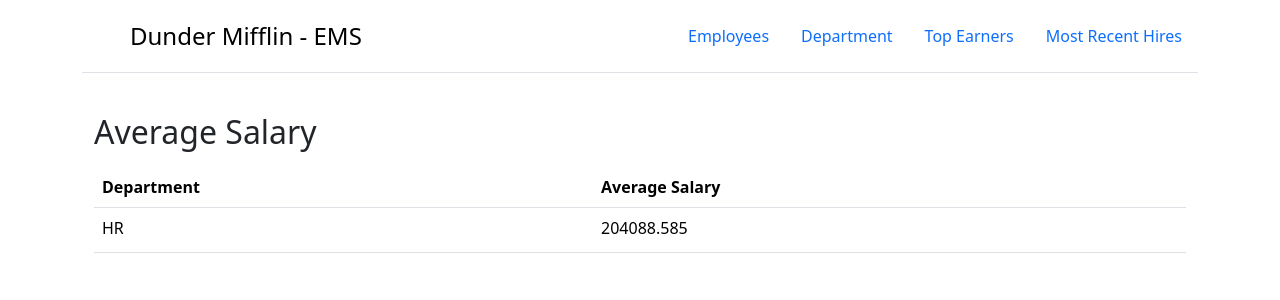
After one commit to jerin17/FlaskEmployee, a Flask app: page /average_salaries/HR in a window 1280 px wide. The commit adds this page. Shown: the top 300 px of the page. Run offline with Flask 3, Linux system fonts and the light colour scheme; some libraries are stand-ins or nearby versions.

Commit message:
error handling and avg salary changes

```diff
--- a/app.py
+++ b/app.py
@@ -9,6 +9,7 @@ basedir = os.path.abspath(os.path.dirname(__file__))
 app.config['SQLALCHEMY_DATABASE_URI'] = 'sqlite:///' + os.path.join(basedir, 'database.db')
 app.config['SQLALCHEMY_TRACK_MODIFICATIONS'] = False
 db = SQLAlchemy(app)
+TOP_EMPS = 10
 
 class Employee(db.Model):
     id = db.Column(db.Integer, primary_key=True)
@@ -33,90 +34,185 @@ def get_employee_details(id):
     employee_data['hire_date'] = employee.hire_date
     return employee_data
 
+def calculate_avg():
+    return 0
+
 @app.route('/', methods=['GET'])
 def employee():
-    employee_data = Employee.query.all()
+    employee_data = {}
+    try:
+        employee_data = Employee.query.all()
+    except Exception as e:
+        print(F"Exception while fetching employees : {str(e)}")
     return render_template('employee.html', employee_data=employee_data, heading="Employee")
 
 # viewing Employee Details
 @app.route('/employees/<int:id>',  methods=['GET'])
 def get_employee(id):
-    employee_data = get_employee_details(id)
-    return render_template('viewEmployee.html', employee_data=employee_data)
+    try:
+        employee_data = get_employee_details(id)
+        return render_template('viewEmployee.html', employee_data=employee_data)
+    except Exception as e:
+        return render_template("404.html")
+
 
 # Adding Employee GET AND POST METHOD
 @app.route('/addEmployee', methods=['GET'])
 def create_employee():
-    return render_template('addEmployee.html')
+    return render_template('addEmployee.html', employee_data = {}, errors={})
+
 
 @app.route('/addEmployee', methods=['POST'])
 def insert_employee():
     if request.method == 'POST':
-        name = request.form['name']
-        department = request.form['department']
-        salary = request.form['salary']
-        hire_date = request.form['hire_date']
+        errors = []
+        if 'name' in request.form and request.form['name']:
+            name = request.form['name']
+        else:
+            errors.append("Name cannot be blank")
 
-        data = Employee(name, department, salary, hire_date)
-        db.session.add(data)
-        db.session.commit()
-        return redirect(url_for('employee'))
+        if 'department' in request.form and request.form['department']:
+            department = request.form['department']
+        else:
+            errors.append("Department cannot be blank")
+
+        if 'salary' in request.form and request.form['salary']:
+            salary = request.form['salary']
+        else:
+            errors.append("Salary cannot be blank")
+
+        if 'hire_date' in request.form and request.form['hire_date']:
+            hire_date = request.form['hire_date']
+        else:
+            errors.append("Hire date cannot be blank")
+
+        if errors == []:
+            data = Employee(name, department, salary, hire_date)
+            db.session.add(data)
+            db.session.commit()
+            return redirect(url_for('employee'))
+
+        else:
+            return render_template('addEmployee.html', employee_data = request.form, errors= errors)
 
 # Updating Employee GET AND POST METHOD
 @app.route('/updateEmployee/<int:id>', methods=['GET'])
 def update_employee(id):
-    employee_data = get_employee_details(id)
-    return render_template('updateEmployee.html', employee_data=employee_data)
+    try:
+        employee_data = get_employee_details(id)
+        return render_template('updateEmployee.html', employee_data=employee_data, errors={})
+    except Exception as e:
+        return render_template("404.html")
 
 @app.route('/updateEmployee', methods=['POST'])
 def insert_update_employee():
-    id = request.form['id']
+    print(f"\n\n\n{request.method = }")
+    errors = []
+    if 'id' in request.form and request.form['id']:
+        id = request.form['id']
 
-    employee = Employee.query.filter_by(id=id).first()
-    if not employee:
-        return jsonify({'error': 'Employee not found'})
-    name = request.form['name']
-    department = request.form['department']
-    salary = request.form['salary']
-    hire_date = request.form['hire_date']
+    if 'name' in request.form and request.form['name']:
+        name = request.form['name']
+    else:
+        errors.append("Name cannot be blank")
 
-    employee.name = name
-    employee.department = department
-    employee.salary = salary
-    employee.hire_date = hire_date
-    db.session.commit()
-    return redirect(url_for('employee'))
+    if 'department' in request.form and request.form['department']:
+        department = request.form['department']
+    else:
+        errors.append("Department cannot be blank")
+
+    if 'salary' in request.form and request.form['salary']:
+        salary = request.form['salary']
+    else:
+        errors.append("Salary cannot be blank")
+
+    if 'hire_date' in request.form and request.form['hire_date']:
+        hire_date = request.form['hire_date']
+    else:
+        errors.append("Hire date cannot be blank")
+
+    print(f"{errors = }")
+
+    if errors == []:
+        employee = Employee.query.filter_by(id=id).first()
+
+        employee.name = name
+        employee.department = department
+        employee.salary = salary
+        employee.hire_date = hire_date
+        db.session.commit()
+        return redirect(url_for('employee'))
+
+    else:
+        return render_template('updateEmployee.html', employee_data = request.form, errors= errors)
 
 # Deleting Employee
 @app.route('/deleteEmployee/<int:id>', methods=['GET'])
 def delete_employee(id):
-    employee = Employee.query.filter_by(id=id).first()
-    db.session.delete(employee)
-    db.session.commit()
-    return redirect(url_for('employee'))
+    try:
+        employee = Employee.query.filter_by(id=id).first()
+        db.session.delete(employee)
+        db.session.commit()
+        return redirect(url_for('employee'))
+    except Exception as e:
+        return render_template("404.html")
 
-# Viewing Department details
 @app.route('/department', methods=['GET'])
 def department():
-    department_data = Employee.query.with_entities(Employee.department).distinct()
-    return render_template('department.html', department_data = department_data)
+    department_data = {}
+    try:
+        department_data = Employee.query.with_entities(Employee.department).distinct()
+    except Exception as e:
+        print(F"Exception while fetching department : {str(e)}")
+        department_data = {}
+    return render_template('department.html', department_data=department_data)
 
 @app.route('/department/<string:department>', methods=['GET'])
 def view_department_employees(department):
-    employee_data = Employee.query.filter_by(department=department)
-    return render_template('departmentEmployees.html', employee_data=employee_data, department=department)
+    try:
+        employee_data = Employee.query.filter_by(department=department)
+        return render_template('departmentEmployees.html', employee_data=employee_data, department=department)
+    except Exception as e:
+        return render_template("404.html")
 
-# Viewing Top earner in comapny
+# Viewing Top earner in company
 @app.route('/top_earner', methods=['GET'])
 def top_earner():
-    employee_data = Employee.query.order_by(Employee.salary.desc()).limit(5).all()
-    return render_template('employee.html', employee_data=employee_data, heading="Top Earner")
+    employee_data = {}
+    try:
+        employee_data = Employee.query.order_by(Employee.salary.desc()).limit(TOP_EMPS).all()
+    except Exception as e:
+        print(F"Exception while fetching employees : {str(e)}")
+    return render_template('employee.html', employee_data=employee_data, heading=f"Top {TOP_EMPS} Earner")
 
-# Viewing Recent hires in comapny
+# Viewing Recent hires in company
 @app.route('/recent_hires', methods=['GET'])
 def recent_hires():
-    employee_data = Employee.query.order_by(Employee.hire_date.desc()).limit(5).all()
-    return render_template('employee.html', employee_data=employee_data, heading="Recent Hires")
+    employee_data = {}
+    try:
+        employee_data = Employee.query.order_by(Employee.hire_date.desc()).limit(TOP_EMPS).all()
+    except Exception as e:
+        print(F"Exception while fetching employees : {str(e)}")
+    return render_template('employee.html', employee_data=employee_data, heading=f"Recent {TOP_EMPS} Hires")
+
+# Viewing Average salaries in the department
+@app.route('/average_salaries/<string:department>', methods=['GET'])
+def get_average_salaries(department):
+    employees = Employee.query.filter_by(department=department).all()
+    if not employees:
+        return jsonify({'message': 'No employees found in this department.'}), 404
+    salaries = [employee.salary for employee in employees]
+    avg_salary = sum(salaries) / len(salaries)
+
+    data = {}
+    data['department'] = department
+    data['salary'] = avg_salary
+    return render_template('departmentAverageSalary.html', data=data, heading="Average Salary")
+
+# Error handling 404
+@app.errorhandler(404)
+def page_not_found(e):
+    return render_template("404.html")
 
 if __name__ == '__main__':
     start_up.initialize()
--- a/templates/base.html
+++ b/templates/base.html
@@ -7,7 +7,7 @@
     <meta name="description" content="">
     <meta name="author" content="Mark Otto, Jacob Thornton, and Bootstrap contributors">
     <meta name="generator" content="Hugo 0.111.3">
-    <title>Employee Task - Muvid</title>
+    <title>EMS Task - Muvid</title>
 
     <link rel="canonical" href="https://getbootstrap.com/docs/5.3/examples/headers/">
 
@@ -101,13 +101,12 @@
     <header class="d-flex flex-wrap justify-content-center py-3 mb-4 border-bottom">
       <a href="/" class="d-flex align-items-center mb-3 mb-md-0 me-md-auto link-body-emphasis text-decoration-none">
         <svg class="bi me-2" width="40" height="32"><use xlink:href="#bootstrap"/></svg>
-        <span class="fs-4">Employee Task - Muvid</span>
+        <span class="fs-4">Dunder Mifflin - EMS</span>
       </a>
 
       <ul class="nav nav-pills">
         <li class="nav-item"><a href="{{url_for('employee')}}" class="nav-link" aria-current="page">Employees</a></li>
         <li class="nav-item"><a href="{{url_for('department')}}" class="nav-link">Department</a></li>
-        <li class="nav-item"><a href="#" class="nav-link">Average Salary</a></li>
         <li class="nav-item"><a href="{{url_for('top_earner')}}" class="nav-link">Top Earners</a></li>
         <li class="nav-item"><a href="{{url_for('recent_hires')}}" class="nav-link">Most Recent Hires</a></li>
       </ul>
--- a/templates/department.html
+++ b/templates/department.html
@@ -16,6 +16,7 @@
           <tr>
             <th>Department Name</th>
             <th>View Employees</th>
+            <th>View Average Salary</th>
           </tr>
         </thead>
         <tbody>
@@ -25,7 +26,10 @@
                 <p class="fw-normal mb-1">{{row.department}}</p>
               </td>
               <td>
-                <a href="{{url_for('view_department_employees', department=row.department)}}" class="btn btn-primary">View</a>
+                <a href="{{url_for('view_department_employees', department=row.department)}}" class="btn btn-primary btn-sm">View Employee</a>
+              </td>
+              <td>
+                <a href="{{url_for('get_average_salaries', department=row.department)}}" class="btn btn-primary btn-sm">View Average Salary</a>
               </td>
             </tr>
             {% endfor %}
--- /dev/null
+++ b/templates/departmentAverageSalary.html
@@ -0,0 +1,35 @@
+{% extends 'base.html' %}
+
+{% block body %}
+
+<div class="container-sm">
+    <div class="row">
+        <div class="col md-12">
+    <table class="table align-middle mb-0 bg-white">
+      <p>
+      <h2 class="float-left">{{heading}} </h2>
+
+      </p>
+
+        <thead class="bg-light">
+          <tr>
+            <th>Department</th>
+            <th>Average Salary</th>
+          </tr>
+        </thead>
+        <tbody>
+            <tr>
+              <td>
+                <p class="fw-normal mb-1">{{data.department}}</p>
+              </td>
+              <td>
+                <p class="fw-normal mb-1">{{data.salary}}</p>
+            </tr>
+
+        </tbody>
+      </table>
+</div>
+</div>
+</div>
+
+{% endblock%}
```
Also changed, not shown: templates/404.html (added, +12 -0 lines), templates/addEmployee.html (+15 -6 lines), templates/updateEmployee.html (+8 -1 lines), database.db.
